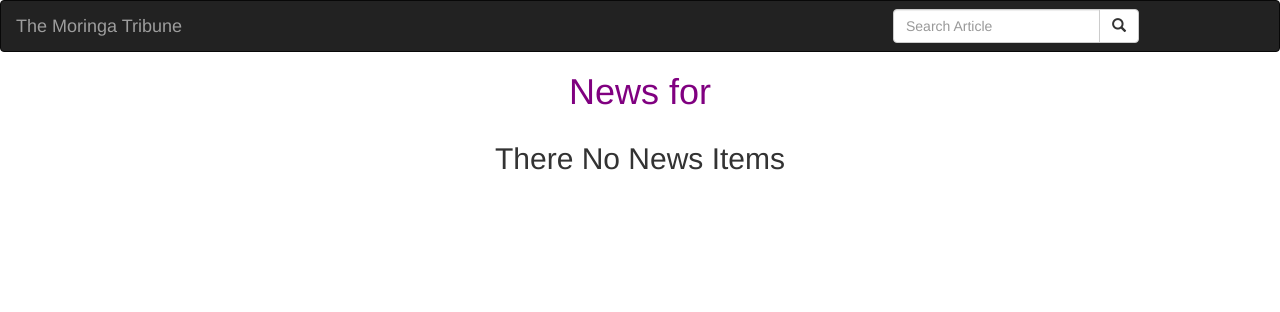
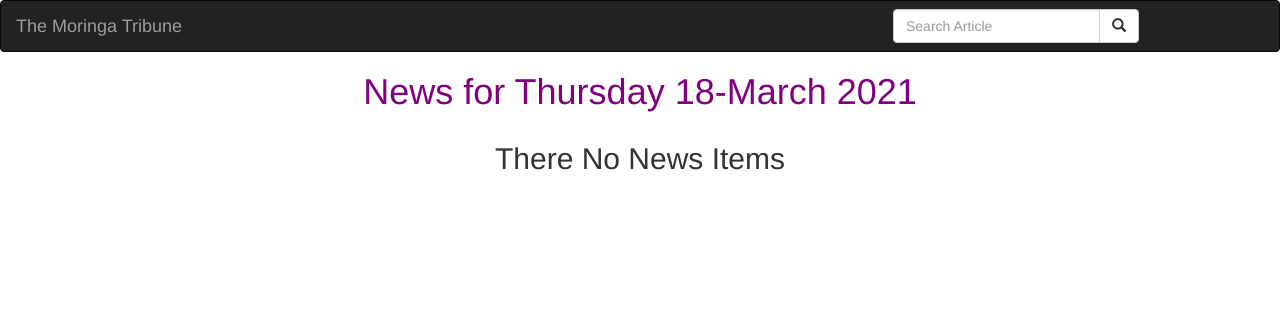
Before and after one commit to stephenndele/moringa-tribune, a Django app: page / in a window 1280 px wide. Shown: the top 312 px of the page. Run offline with Django 3.2, Linux system fonts and the light colour scheme; data that the repository does not hold is empty; some libraries are stand-ins or nearby versions.

Commit message:
add articles

```diff
--- a/news/templates/all-news/base.html
+++ b/news/templates/all-news/base.html
@@ -21,7 +21,7 @@
     {% include "navbar.html" %}
 
     {% block content %}
-    <h1 class='text-center'>News for</h1>
+    <h1 class='text-center'>News for {{date|date:"l d-F Y"}}</h1>
     {%endblock%}
 
     {% block scripts %}
--- a/news/templates/all-news/today-news.html
+++ b/news/templates/all-news/today-news.html
@@ -8,7 +8,12 @@
     <!-- displaying News articles -->
     <div class="col-xs-6 col-sm-6 col-md-6 col-lg-6">
       <h2 class="text-center"> {{ news_item.title }} </h2>
+      <p class="text-center">{{news_item.post}}</p>
+      <p class="text-center">{{news_item.editor}}</p>
+      <p class="text-center">{{news_item.pub_date}}</p>
     </div>
+    <br>
+    <br>
     <!--Display news Article images  -->
     <div class="col-xs-6 col-sm-6 col-md-6 col-lg-6">
       <img src="{{news_item.article_image.url}}" class="img-responsive" alt="Image">
```
Also changed, not shown: media/articles/Tech_mtaa_336x280.jpg (added).
